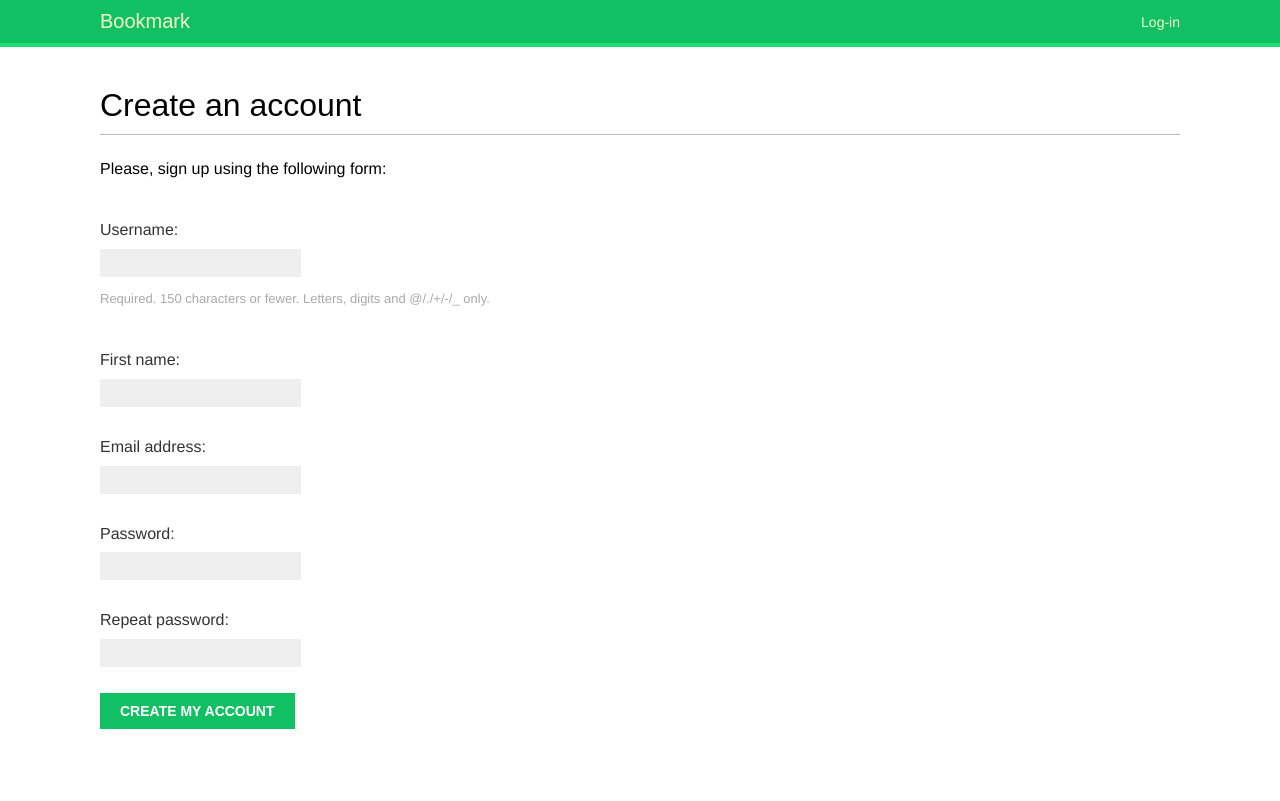
After one commit to VolodymyrBor/Bookmark, a Django app: page /account/register/ in a window 1280 px wide. The commit adds this page. Run offline with Django 3.2, Linux system fonts and the light colour scheme; some web fonts are replaced.

Commit message:
register

```diff
--- a/account/forms.py
+++ b/account/forms.py
@@ -1,6 +1,22 @@
 from django import forms
+from django.contrib.auth.models import User
 
 
 class LoginForm(forms.Form):
     username = forms.CharField()
     password = forms.CharField(widget=forms.PasswordInput)
+
+
+class UserRegistrationForm(forms.ModelForm):
+    password = forms.CharField(label='Password', widget=forms.PasswordInput)
+    password2 = forms.CharField(label='Repeat password', widget=forms.PasswordInput)
+
+    class Meta:
+        model = User
+        fields = ('username', 'first_name', 'email')
+
+    def clean_password2(self):
+        cd = self.cleaned_data
+        if cd['password'] != cd['password2']:
+            raise forms.ValidationError('Password don\'t match.')
+        return cd['password2']
--- /dev/null
+++ b/account/templates/account/register.html
@@ -0,0 +1,13 @@
+{% extends "base.html" %}
+
+{% block title %}Create an account{% endblock title %}
+
+{% block content %}
+    <h1>Create an account</h1>
+    <p>Please, sign up using the following form:</p>
+    <form method="post">
+        {{ user_form.as_p }}
+        {% csrf_token %}
+        <p><input type="submit" value="Create my account"></p>
+    </form>
+{% endblock content %}
--- a/account/templates/registration/login.html
+++ b/account/templates/registration/login.html
@@ -10,7 +10,10 @@
             Please try again.
         </p>
     {% else %}
-        <p>Please, use following form to log-in:</p>
+        <p>
+            Please, use following form to log-in.
+            If you don't have a account <a href="{% url "register" %}">register here</a>.
+        </p>
     {% endif %}
     <div class="login-form">
         <form action="{% url 'login' %}" method="post">
--- a/account/urls.py
+++ b/account/urls.py
@@ -6,4 +6,5 @@ from . import views
 urlpatterns = [
     path('', views.dashboard, name='dashboard'),
     path('', include('django.contrib.auth.urls')),
+    path('register/', views.register, name='register'),
 ]
--- a/account/views.py
+++ b/account/views.py
@@ -4,7 +4,7 @@ from django.http import HttpResponse, HttpRequest
 from django.contrib.auth import authenticate, login
 from django.contrib.auth.decorators import login_required
 
-from .forms import LoginForm
+from .forms import LoginForm, UserRegistrationForm
 
 
 def user_login(request: HttpRequest):
@@ -37,3 +37,22 @@ def dashboard(request: HttpRequest):
         'section': 'dashboard'
     }
     return render(request, 'account/dashboard.html', context)
+
+
+def register(request: HttpRequest):
+    if request.method == 'POST':
+        user_form = UserRegistrationForm(request.POST)
+        if user_form.is_valid():
+            new_user: User = user_form.save(commit=False)
+            new_user.set_password(user_form.cleaned_data['password'])
+            new_user.save()
+            context = {
+                'new_user': new_user
+            }
+            return render(request, 'account/register_done.html', context)
+    else:
+        user_form = UserRegistrationForm()
+    context = {
+        'user_form': user_form,
+    }
+    return render(request, 'account/register.html', context)
```
Also changed, not shown: account/templates/account/register_done.html (added, +11 -0 lines).
